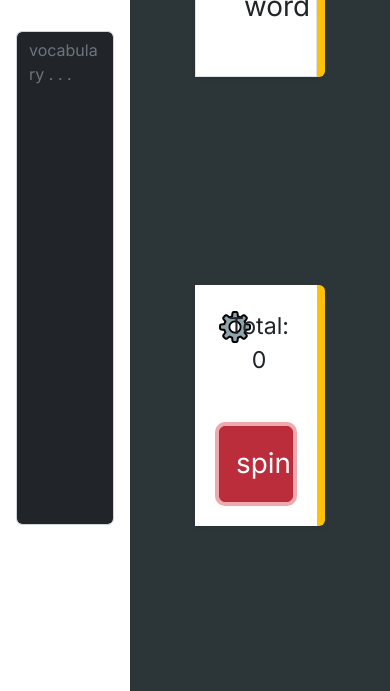
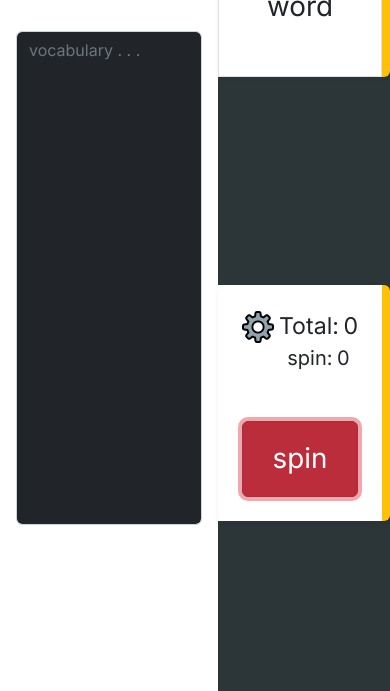
Before and after one commit to tnp2004/random-vocabulary, a plain HTML site: page index.html in a window 390 px wide. Both pictures are taken after a click on the button "spin". Shown: the part 153-844 px from the top of the page. Drawn offline with nearby package versions, Linux system fonts and the light colour scheme.

Commit message:
add spincounter
its tell about number of spins time

```diff
--- a/app.js
+++ b/app.js
@@ -30,8 +30,16 @@ const randomWord = (wordArr, isDelete) => {
     }
 }
 
+const spinCounter = () => {
+    const spinCount = document.getElementById('spin-count');
+    spinCount.innerHTML = Number(spinCount.innerHTML) + 1;
+}
+
 const wordsCounter = () => {
     wordsCount.innerHTML = listToSpin().length ? listToSpin().length : '0';
+    if (wordsCount.innerHTML != '0' && wordsCount.innerHTML) {
+        spinCounter()
+    }
 }
 
 spinButton.addEventListener('click', () => {
--- a/index.html
+++ b/index.html
@@ -16,7 +16,7 @@
 <body style="background-color: #2C3639;">
 
     <div class="modal-fullscreen d-flex">
-        <div id="menu" class="col-4 d-flex flex-column p-3 bg-white" style="height: 100vh;">
+        <div id="menu" class=" col-sm-3 d-flex flex-column p-3 bg-white" style="height: 100vh;">
             <div class="close-button text-end">
                 <span class="fs-5 border border-dark border-2 bg-dark text-white" id="close-button" style="cursor: pointer;">close</span>
             </div>
@@ -26,7 +26,7 @@
             </div>
         </div>
 
-        <div class="col-4 mx-auto">
+        <div class="col-sm-4 mx-auto">
             <div class="bg-warning pe-2 rounded shadow-sm">
                 <div id="word-show" class="show-word my-5 border bg-white col-12 mx-auto text-center p-5 fs-1">word</div>
             </div>
@@ -38,7 +38,8 @@
                             <img src="./images/setting.png" alt="">
                          </div>
                          <div>
-                             <label class="fs-3">Total:</label> <span id="words-count" class="total-words fs-3">0</span>
+                             <label class="fs-3">Total:</label> <span id="words-count" class="total-words fs-3">0</span><br>
+                             <label class="fs-5">spin:</label> <span id="spin-count" class="total-words fs-5">0</span>
                          </div>
                     </div>
 
```
